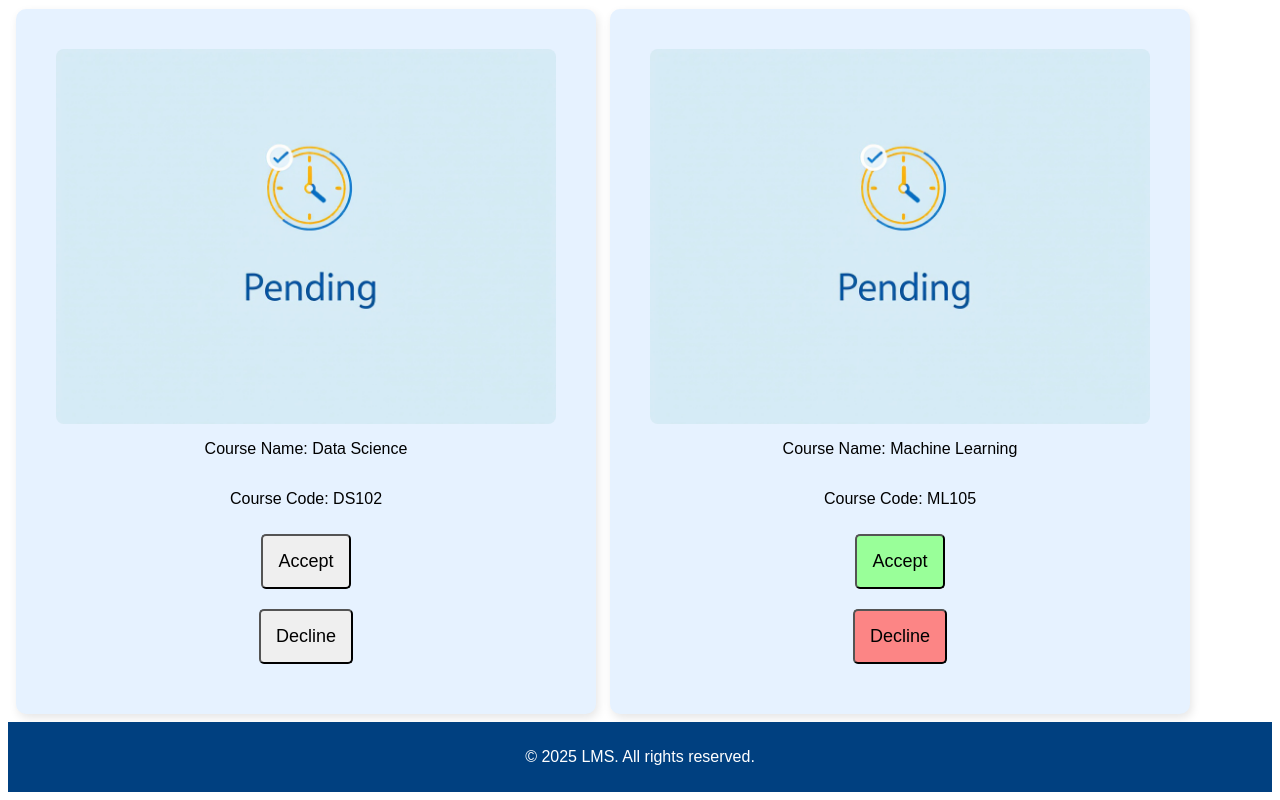
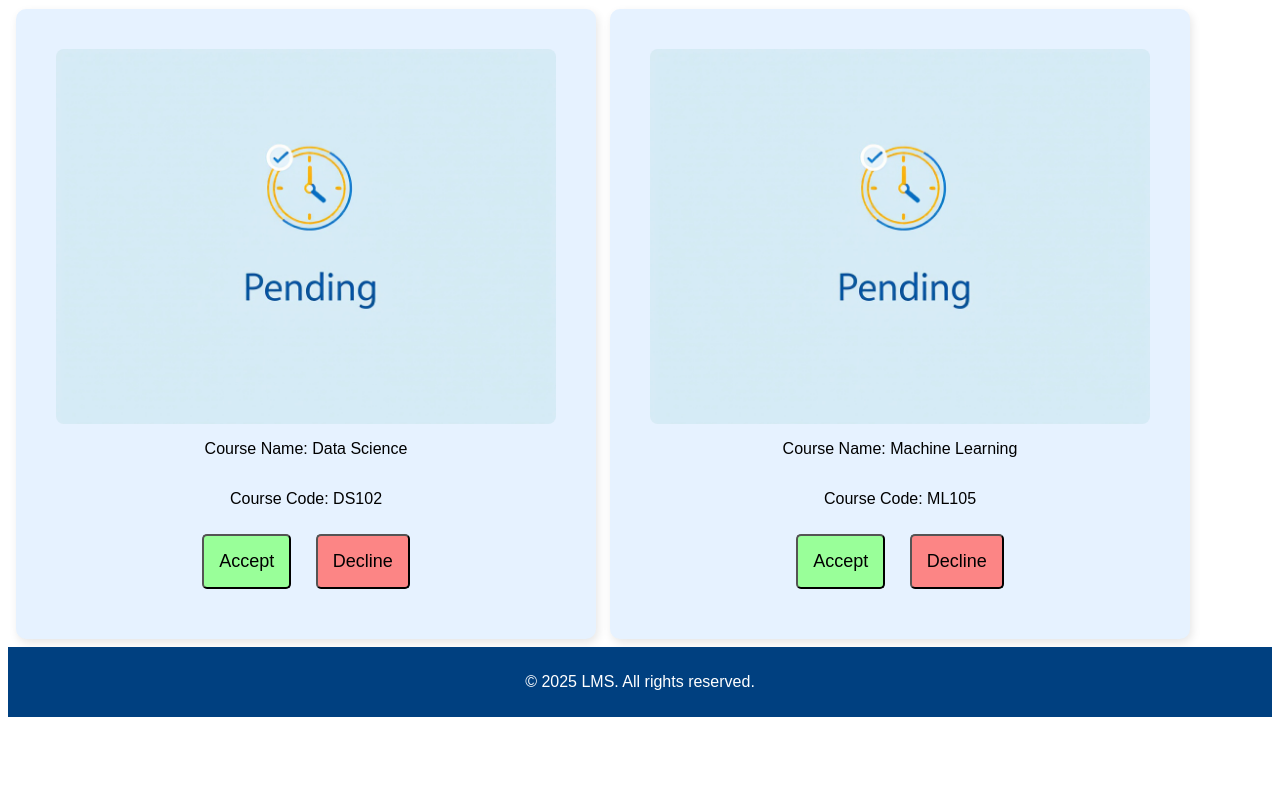
Before and after one commit to rinad-h/ENSF381-Assignment2, a plain HTML site: page course_view.html in a window 1280 px wide. Shown: the part 1233-2033 px from the top of the page. After the commit the page ends 1958 px from the top, so only its background shows below. Drawn offline with Linux system fonts and the light colour scheme.

Commit message:
adjusted buttons in course_view html

```diff
--- a/course_view.html
+++ b/course_view.html
@@ -99,8 +99,10 @@
                             <img src="course2.jpg" alt="Course 2" >
                             <p>Course Name: Data Science</p>
                             <p>Course Code: DS102</p>
-                            <button>Accept</button>
-                            <button >Decline</button>
+                            <label>
+                                <button style="background-color: rgb(153, 255, 153);">Accept</button>
+                                <button style="background-color: rgb(252, 133, 133);">Decline</button>
+                            </label>
                         </div>
                     </td>
                     <td>
@@ -108,8 +110,10 @@
                             <img src="course2.jpg" alt="Course 2" >
                             <p>Course Name: Machine Learning</p>
                             <p>Course Code: ML105</p>
-                            <button style="background-color: rgb(153, 255, 153);">Accept</button>
-                            <button style="background-color: rgb(252, 133, 133);">Decline</button>
+                            <label>
+                                <button style="background-color: rgb(153, 255, 153);">Accept</button>
+                                <button style="background-color: rgb(252, 133, 133);">Decline</button>
+                            </label>
                         </div>
                     </td>
                 </tr>
```
Also changed, not shown: attempt_quiz.html (+1 -2 lines), leaderboard.html (+2 -2 lines), styles.css (line endings or trailing spaces).
